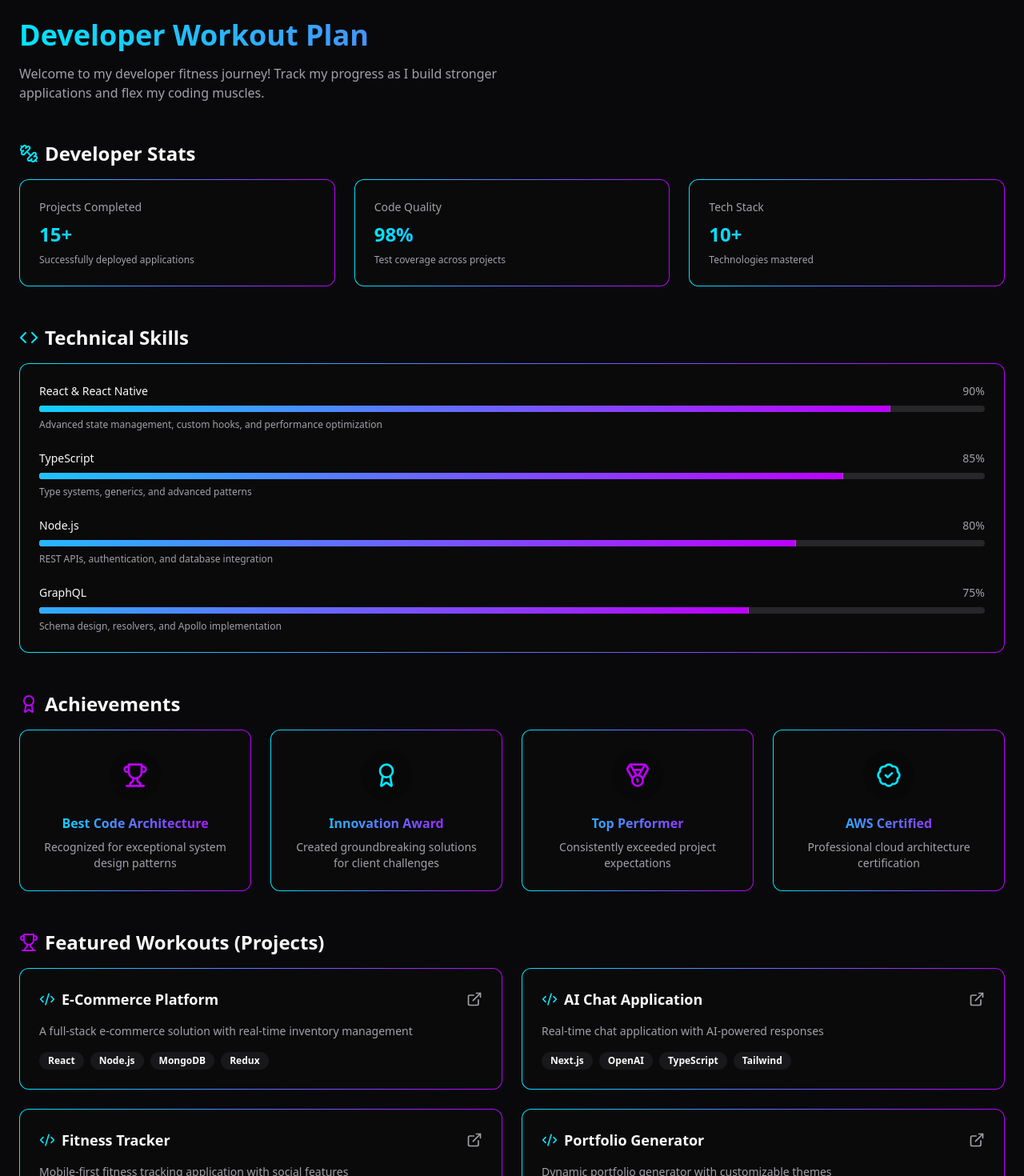
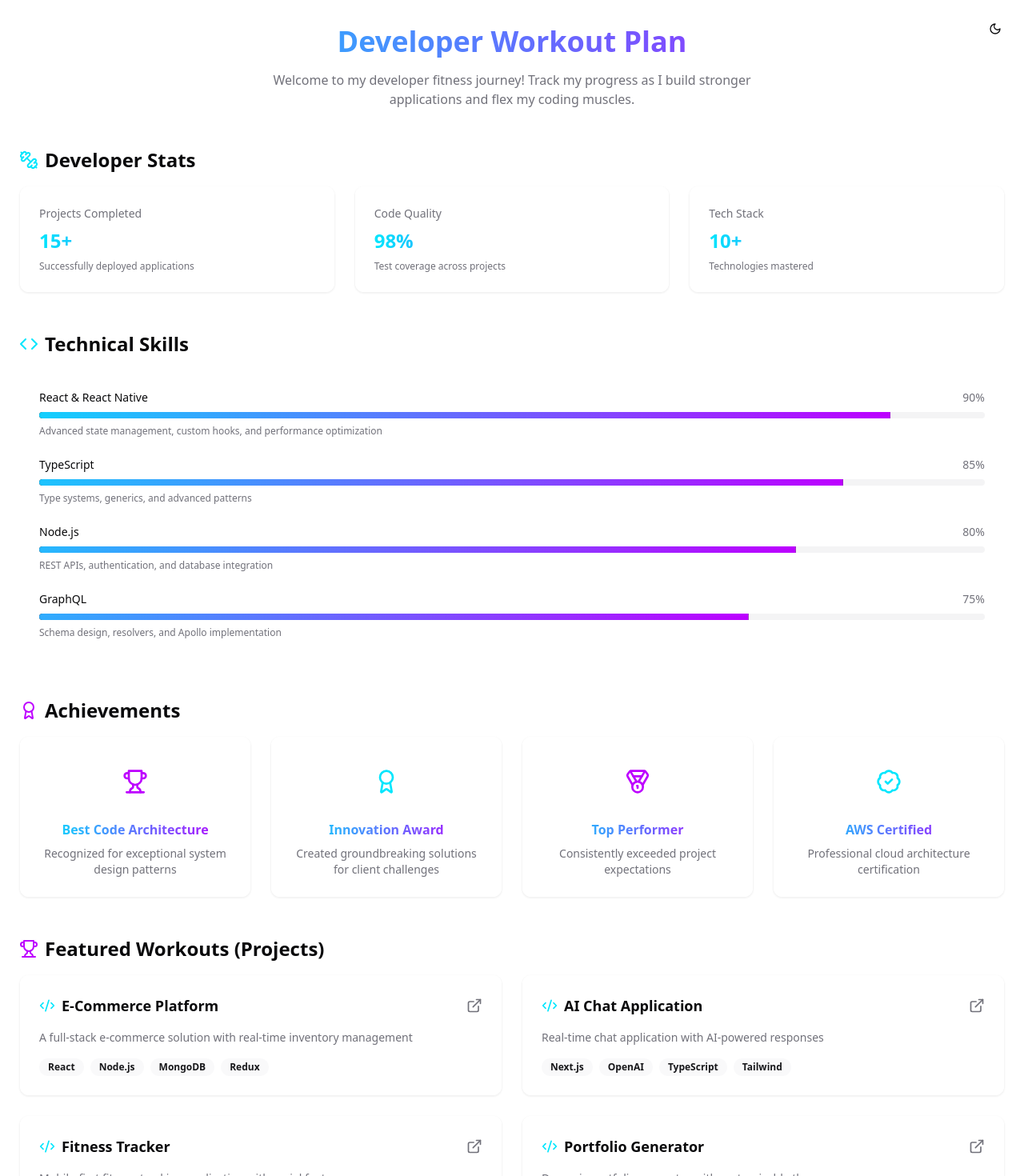
Before and after one commit to Drokha/drokha.github.io, a React (Vite) app: page / in a window 1280 px wide. Shown: the top 1470 px of the page at 80% size. Built offline with nearby package versions, Linux system fonts and the light colour scheme.

Commit message:
Add dark/light mode toggle
Implement a toggle for dark and light mode, along with corresponding color adjustments. Ensure responsiveness for mobile devices.
[skip gpt_engineer]

```diff
--- /dev/null
+++ b/src/components/ThemeToggle.tsx
@@ -0,0 +1,34 @@
+import { Moon, Sun } from "lucide-react";
+import { Button } from "@/components/ui/button";
+import { useEffect, useState } from "react";
+
+export const ThemeToggle = () => {
+  const [isDark, setIsDark] = useState(false);
+
+  useEffect(() => {
+    const isDarkMode = document.documentElement.classList.contains("dark");
+    setIsDark(isDarkMode);
+  }, []);
+
+  const toggleTheme = () => {
+    const newTheme = !isDark;
+    setIsDark(newTheme);
+    document.documentElement.classList.toggle("dark");
+  };
+
+  return (
+    <Button
+      variant="ghost"
+      size="icon"
+      onClick={toggleTheme}
+      className="fixed top-4 right-4 z-50"
+    >
+      {isDark ? (
+        <Sun className="h-5 w-5 text-yellow-500 transition-all" />
+      ) : (
+        <Moon className="h-5 w-5 transition-all" />
+      )}
+      <span className="sr-only">Toggle theme</span>
+    </Button>
+  );
+};
--- a/src/index.css
+++ b/src/index.css
@@ -4,6 +4,29 @@
 
 @layer base {
   :root {
+    --background: 0 0% 100%;
+    --foreground: 240 10% 3.9%;
+    --card: 0 0% 100%;
+    --card-foreground: 240 10% 3.9%;
+    --popover: 0 0% 100%;
+    --popover-foreground: 240 10% 3.9%;
+    --primary: 240 5.9% 10%;
+    --primary-foreground: 0 0% 98%;
+    --secondary: 240 4.8% 95.9%;
+    --secondary-foreground: 240 5.9% 10%;
+    --muted: 240 4.8% 95.9%;
+    --muted-foreground: 240 3.8% 46.1%;
+    --accent: 240 4.8% 95.9%;
+    --accent-foreground: 240 5.9% 10%;
+    --destructive: 0 84.2% 60.2%;
+    --destructive-foreground: 0 0% 98%;
+    --border: 240 5.9% 90%;
+    --input: 240 5.9% 90%;
+    --ring: 240 5% 64.9%;
+    --radius: 0.75rem;
+  }
+
+  .dark {
     --background: 240 10% 3.9%;
     --foreground: 0 0% 98%;
     --card: 240 10% 3.9%;
@@ -23,7 +46,6 @@
     --border: 240 3.7% 15.9%;
     --input: 240 3.7% 15.9%;
     --ring: 240 4.9% 83.9%;
-    --radius: 0.75rem;
   }
 }
 
@@ -32,7 +54,7 @@
     position: relative;
     border: double 1px transparent;
     border-radius: 12px;
-    background-image: linear-gradient(#0A0A0A, #0A0A0A),
+    background-image: linear-gradient(var(--background), var(--background)),
                       linear-gradient(to right, #00E6FD, #BD00FF);
     background-origin: border-box;
     background-clip: padding-box, border-box;
--- a/src/pages/Index.tsx
+++ b/src/pages/Index.tsx
@@ -2,6 +2,7 @@ import { StatsCard } from "@/components/StatsCard";
 import { ProjectCard } from "@/components/ProjectCard";
 import { SkillProgress } from "@/components/SkillProgress";
 import { AchievementBadge } from "@/components/AchievementBadge";
+import { ThemeToggle } from "@/components/ThemeToggle";
 import { Dumbbell, Trophy, History, Code, Award } from "lucide-react";
 
 const Index = () => {
@@ -52,13 +53,15 @@ const Index = () => {
   ];
 
   return (
-    <div className="min-h-screen bg-background p-6 space-y-12">
+    <div className="min-h-screen bg-background text-foreground transition-colors duration-300">
+      <ThemeToggle />
+      <div className="container mx-auto px-4 md:px-6 py-8 space-y-8 md:space-y-12">
         {/* Header */}
-      <header className="space-y-4">
-        <h1 className="text-4xl font-bold bg-gradient-to-r from-workout-blue to-workout-purple text-transparent bg-clip-text">
+        <header className="space-y-4 text-center">
+          <h1 className="text-3xl md:text-4xl font-bold bg-gradient-to-r from-workout-blue to-workout-purple text-transparent bg-clip-text">
             Developer Workout Plan
           </h1>
-        <p className="text-muted-foreground max-w-2xl">
+          <p className="text-muted-foreground max-w-2xl mx-auto text-sm md:text-base">
             Welcome to my developer fitness journey! Track my progress as I build
             stronger applications and flex my coding muscles.
           </p>
@@ -66,11 +69,11 @@ const Index = () => {
 
         {/* Stats Grid */}
         <section className="space-y-4">
-        <div className="flex items-center gap-2">
-          <Dumbbell className="w-6 h-6 text-workout-blue" />
-          <h2 className="text-2xl font-bold">Developer Stats</h2>
+          <div className="flex items-center gap-2 justify-center md:justify-start">
+            <Dumbbell className="w-5 h-5 md:w-6 md:h-6 text-workout-blue" />
+            <h2 className="text-xl md:text-2xl font-bold">Developer Stats</h2>
           </div>
-        <div className="grid grid-cols-1 md:grid-cols-3 gap-6">
+          <div className="grid grid-cols-1 sm:grid-cols-2 md:grid-cols-3 gap-4 md:gap-6">
             <StatsCard
               title="Projects Completed"
               value="15+"
@@ -91,22 +94,22 @@ const Index = () => {
 
         {/* Skills Section */}
         <section className="space-y-4">
-        <div className="flex items-center gap-2">
-          <Code className="w-6 h-6 text-workout-blue" />
-          <h2 className="text-2xl font-bold">Technical Skills</h2>
+          <div className="flex items-center gap-2 justify-center md:justify-start">
+            <Code className="w-5 h-5 md:w-6 md:h-6 text-workout-blue" />
+            <h2 className="text-xl md:text-2xl font-bold">Technical Skills</h2>
           </div>
-        <div className="gradient-border p-6">
+          <div className="gradient-border p-4 md:p-6">
             <SkillProgress skills={skills} />
           </div>
         </section>
 
         {/* Achievements Section */}
         <section className="space-y-4">
-        <div className="flex items-center gap-2">
-          <Award className="w-6 h-6 text-workout-purple" />
-          <h2 className="text-2xl font-bold">Achievements</h2>
+          <div className="flex items-center gap-2 justify-center md:justify-start">
+            <Award className="w-5 h-5 md:w-6 md:h-6 text-workout-purple" />
+            <h2 className="text-xl md:text-2xl font-bold">Achievements</h2>
           </div>
-        <div className="grid grid-cols-1 md:grid-cols-2 lg:grid-cols-4 gap-6">
+          <div className="grid grid-cols-1 sm:grid-cols-2 lg:grid-cols-4 gap-4 md:gap-6">
             {achievements.map((achievement, index) => (
               <AchievementBadge
                 key={index}
@@ -120,11 +123,11 @@ const Index = () => {
 
         {/* Projects Section */}
         <section className="space-y-4">
-        <div className="flex items-center gap-2">
-          <Trophy className="w-6 h-6 text-workout-purple" />
-          <h2 className="text-2xl font-bold">Featured Workouts (Projects)</h2>
+          <div className="flex items-center gap-2 justify-center md:justify-start">
+            <Trophy className="w-5 h-5 md:w-6 md:h-6 text-workout-purple" />
+            <h2 className="text-xl md:text-2xl font-bold">Featured Workouts (Projects)</h2>
           </div>
-        <div className="grid grid-cols-1 md:grid-cols-2 gap-6">
+          <div className="grid grid-cols-1 md:grid-cols-2 gap-4 md:gap-6">
             <ProjectCard
               title="E-Commerce Platform"
               description="A full-stack e-commerce solution with real-time inventory management"
@@ -154,19 +157,19 @@ const Index = () => {
 
         {/* Experience Timeline */}
         <section className="space-y-4">
-        <div className="flex items-center gap-2">
-          <History className="w-6 h-6 text-workout-blue" />
-          <h2 className="text-2xl font-bold">Training History</h2>
+          <div className="flex items-center gap-2 justify-center md:justify-start">
+            <History className="w-5 h-5 md:w-6 md:h-6 text-workout-blue" />
+            <h2 className="text-xl md:text-2xl font-bold">Training History</h2>
           </div>
-        <div className="space-y-6">
-          <div className="gradient-border p-6">
+          <div className="space-y-4 md:space-y-6">
+            <div className="gradient-border p-4 md:p-6">
               <h3 className="text-lg font-bold">Senior Developer @ Tech Corp</h3>
               <p className="text-sm text-muted-foreground">2021 - Present</p>
               <p className="mt-2 text-muted-foreground">
                 Leading development of enterprise applications and mentoring junior developers
               </p>
             </div>
-          <div className="gradient-border p-6">
+            <div className="gradient-border p-4 md:p-6">
               <h3 className="text-lg font-bold">Full Stack Developer @ StartupX</h3>
               <p className="text-sm text-muted-foreground">2019 - 2021</p>
               <p className="mt-2 text-muted-foreground">
@@ -176,6 +179,7 @@ const Index = () => {
           </div>
         </section>
       </div>
+    </div>
   );
 };
 
```
Lines whose indentation alone changed are shown as unchanged.
